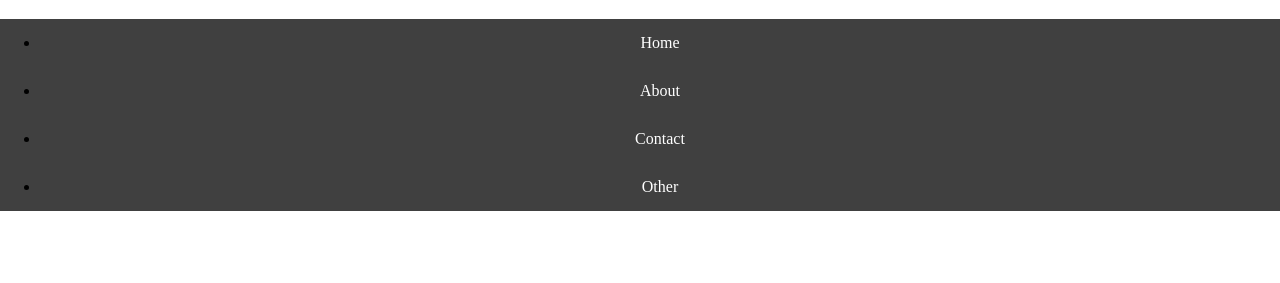
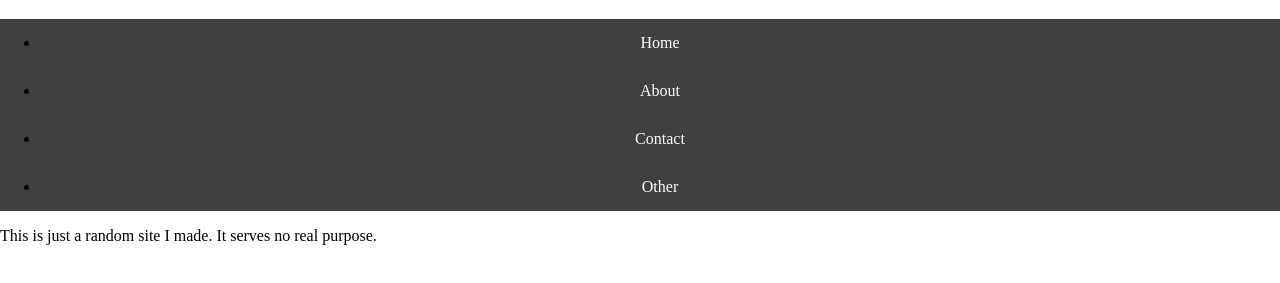
Before and after one commit to lukeman10/firstSite, a plain HTML site: page index.html in a window 1280 px wide. Shown: the part 61-344 px from the top of the page. Drawn offline with Linux system fonts and the light colour scheme.

Commit message:
added hompage text

```diff
--- a/index.html
+++ b/index.html
@@ -12,5 +12,6 @@
             <li><a href="contact.html">Contact</a></li>
             <li><a href="other.html">Other</a></li>
         </ul>
+        <p>This is just a random site I made. It serves no real purpose.</p>
     </body>
 </html>
```
